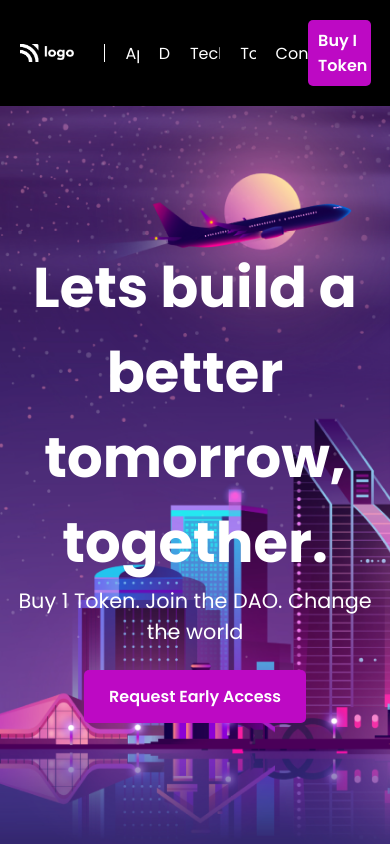
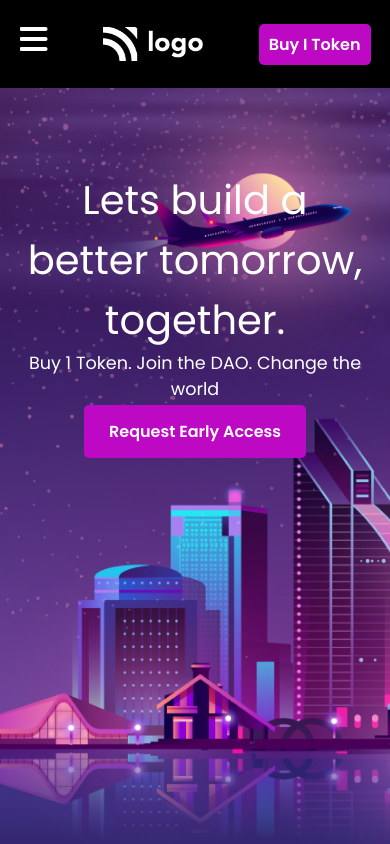
Before and after one commit to hanishbansal231/third-project, a plain HTML site: page index.html in a window 390 px wide. Drawn offline with Linux system fonts and the light colour scheme.

Commit message:
Add files via upload

```diff
--- a/index.html
+++ b/index.html
@@ -11,6 +11,8 @@
     <link rel="preconnect" href="https://fonts.googleapis.com">
     <link rel="preconnect" href="https://fonts.gstatic.com" crossorigin>
     <link href="https://fonts.googleapis.com/css2?family=Poppins:wght@400;600;700&display=swap" rel="stylesheet">
+    <!-- Font awesome -->
+    <script src="https://kit.fontawesome.com/c853390b31.js" crossorigin="anonymous"></script>
     <title>Assinment 3</title>
 </head>
 
@@ -18,6 +20,7 @@
     <!-- nav section start -->
     <nav>
         <div class="main-nav flex">
+            <a href="#" id="menu-btn"><i class="fa-solid fa-bars"></i></a>
             <img src="./image/white-logo.png" alt="">
             <ul class="nav-links flex">
                 <li><a href="#" class="hover-link">Apps</a></li>
--- a/style.css
+++ b/style.css
@@ -91,3 +91,35 @@ text-align: center;
     margin-bottom: 30px;
     line-height: 60px;
 }
+#menu-btn{
+color: #fff;
+font-size: 2rem;
+}
+
+@media(max-width:768px){
+    .nav-links{
+        display: none;
+    }
+    .main-nav img{
+        width: 100px;
+        padding-right: 0;
+        border: none;
+    }
+    .main-header{
+           top: 40%;
+    }
+}
+@media(max-width:600px){
+    .main-header h1{
+        font-size: 2.5rem;
+        font-weight: 500;
+        padding: 0 20px;
+        }
+        .main-header p{
+            font-size: 1.1rem;
+            padding: 0 20px;
+        }
+        .main-header{
+            top: 30%;
+     }
+}
```
